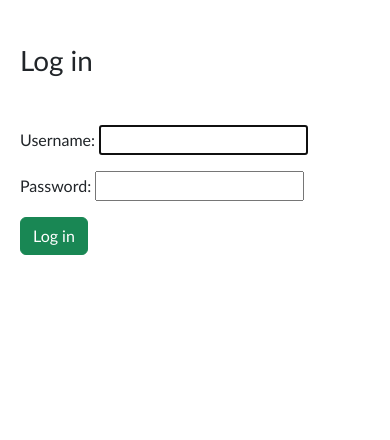
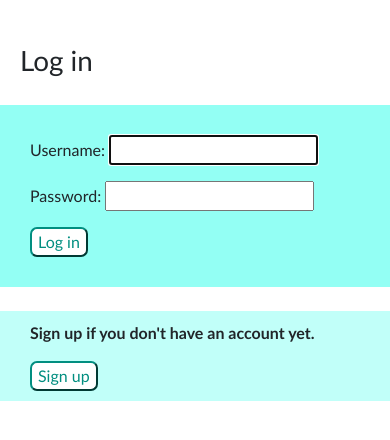
Before and after one commit to marklim-cs/TutorTrack, a Django app: page /log_in/ in a window 390 px wide. Shown: the top 440 px of the page. Run offline with Django 5.2, Linux system fonts and the light colour scheme.

Commit message:
login_requiered, buttons for navigation, separation data by tutor

```diff
--- a/tutor_track/app/admin.py
+++ b/tutor_track/app/admin.py
@@ -3,7 +3,7 @@ from .models import Student, Language, StudentCard, MonthlySummary, Day
 
 # Register your models here.
 class StudentAdmin(admin.ModelAdmin):
-    list_display = ("id", "first_name", "last_name")
+    list_display = ("id", "first_name", "last_name", "tutor")
 
 class LanguageAdmin(admin.ModelAdmin):
     list_display = ("id", "name")
@@ -16,7 +16,7 @@ class StudentCardAdmin(admin.ModelAdmin):
     list_display = ("id", "student", "get_days", "rate", "language", "tutor")
 
 class MonthlySummaryAdmin(admin.ModelAdmin):
-    list_display = ("id", "student_card", "lesson_count", "date")
+    list_display = ("id", "student_card", "lesson_count", "date", "tutor")
 
 class DayAdmin(admin.ModelAdmin):
     list_display = ("id", "name")
--- a/tutor_track/app/models.py
+++ b/tutor_track/app/models.py
@@ -7,6 +7,7 @@ from django.contrib.auth.models import User
 class Student(models.Model):
     first_name = models.CharField(max_length=250, null=False)
     last_name = models.CharField(max_length=250, null=True)
+    tutor = models.ForeignKey(User, on_delete=models.CASCADE)
 
     def __str__(self):
         return f"{self.first_name} {self.last_name}"
@@ -36,6 +37,7 @@ class MonthlySummary(models.Model):
     student_card = models.ForeignKey(StudentCard, on_delete=models.CASCADE)
     lesson_count = models.IntegerField(blank=False)
     date = models.DateField(default=now)
+    tutor = models.ForeignKey(User, on_delete=models.CASCADE)
 
     def __str__(self):
         return f"{self.student_card}, {self.lesson_count}"
--- a/tutor_track/app/static/style.css
+++ b/tutor_track/app/static/style.css
@@ -8,3 +8,10 @@ h1 {
     padding-top: 20px;
     padding-left: 20px;
 }
+
+button {
+    background-color: rgb(255, 255, 255);
+    color: rgb(1, 142, 128);
+    border-radius: 7px;
+    border-color: rgb(1, 142, 128);
+}
--- a/tutor_track/app/templates/index.html
+++ b/tutor_track/app/templates/index.html
@@ -7,7 +7,7 @@
             <button type="submit" class="btn btn-success">Log in</button>
         </form>
         <p>or Sign up if you are new to our platform</p>
-            <form method="get" action="{% url 'app:signup' %}">
+            <form method="get" action="{% url 'app:sign_up' %}">
                 <button type="submit" class="btn btn-success">Sign up</button>
             </form>
     </dev>
--- a/tutor_track/app/templates/log_in.html
+++ b/tutor_track/app/templates/log_in.html
@@ -1,16 +1,25 @@
 {% extends "layout.html" %}
 {% block body %}
 
-    <dev class="container">
-        <dev>
+    <dev class="container-fluid">
+        <dev class="row-cols-auto" style="padding: 10px;">
             <h1>Log in</h1>
+            <div class="col-md-auto" style="background-color: rgb(147, 255, 244); padding: 10px;">
                 <form method="post">
                     <div class="form-group" style="padding: 20px;">
                     {% csrf_token %}
                     {{ login_form.as_p }}
-                <button type="submit" class="btn btn-success">Log in</button>
+                    <button type="submit">Log in</button>
                     </div>
                 </form>
+            </div>
+            <br>
+            <div class="col-md-auto" style="background-color: rgb(193, 255, 249); padding: 10px;">
+                <p style="padding-left: 20px;"><strong> Sign up if you don't have an account yet.</strong></p>
+                <form method="get" action="{% url 'app:sign_up' %}" style="padding-left: 20px;">
+                    <button type="submit">Sign up</button>
+                </form>
+            </div>
         </dev>
     </dev>
 
--- a/tutor_track/app/templates/signup.html
+++ b/tutor_track/app/templates/sign_up.html
@@ -16,7 +16,7 @@
                 </ul>
                 {% csrf_token %}
                 {{ registration_form.as_p }}
-                <button type="submit" class="btn btn-success">Sign up</button>
+                <button type="submit">Sign up</button>
             </div>
         </form>
     </div>
--- a/tutor_track/app/urls.py
+++ b/tutor_track/app/urls.py
@@ -1,27 +1,34 @@
 from django.urls import path
+from django.contrib.auth.decorators import login_required
 from .views import user_views, student_views, budget_views
+
+def redirect_to_login(f):
+    return login_required(f, login_url="app:log_in")
 
 urlpatterns = [
     path("", user_views.index, name='index'),
-    path('signup/', user_views.signup, name="signup"),
-    path('home/', user_views.home, name='home'),
+    path('sign_up/', user_views.sign_up, name="sign_up"),
+    path('home/', redirect_to_login(user_views.home), name='home'),
     path('log_in/', user_views.log_in, name='log_in'),
     path('log_out/', user_views.log_out, name='log_out'),
-    path("students/", student_views.StudentList.as_view(), name='students'),
+    path("students/", redirect_to_login(student_views.StudentList.as_view()), name='students'),
     path(
         "students/<int:student_id>/",
-         student_views.StudentCardView.as_view(),
+         redirect_to_login(student_views.StudentCardView.as_view()),
          name='student_card'
          ),
     path(
         "students/<int:student_id>/<int:student_card_id>/edit/",
-        student_views.UpdateStudentCard.as_view(),
+        redirect_to_login(student_views.UpdateStudentCard.as_view()),
         name='edit_student_card'
         ),
     path(
         "monthly_summary/",
-        budget_views.MonthlyPaymentSummary.as_view(),
+        redirect_to_login(budget_views.MonthlyPaymentSummary.as_view()),
         name='monthly_summary'
         ),
-    path("delete_summary", budget_views.DeleteSummary.as_view(), name="delete_summary")
+    path("delete_summary",
+         redirect_to_login(budget_views.DeleteSummary.as_view()),
+         name="delete_summary"
+         ),
     ]
--- a/tutor_track/app/views/user_views.py
+++ b/tutor_track/app/views/user_views.py
@@ -10,7 +10,7 @@ def index(request):
     else:
         return render(request, "index.html")
 
-def signup(request):
+def sign_up(request):
     if request.method == "POST":
         registration_form = UserRegistration(request.POST)
         if registration_form.is_valid():
@@ -20,7 +20,7 @@ def signup(request):
     else:
         registration_form = UserRegistration()
 
-    return render(request, 'signup.html', {'registration_form': registration_form})
+    return render(request, 'sign_up.html', {'registration_form': registration_form})
 
 def log_in(request):
     if request.method == "POST":
```
Also changed, not shown: tutor_track/app/templates/log_out.html (+8 -0 lines), tutor_track/app/templates/student_list.html (+12 -2 lines), tutor_track/app/views/student_views.py (+5 -3 lines), tutor_track/app/migrations/0008_monthlysummary_tutor_student_tutor.py (added). Lines whose indentation alone changed are shown as unchanged.
